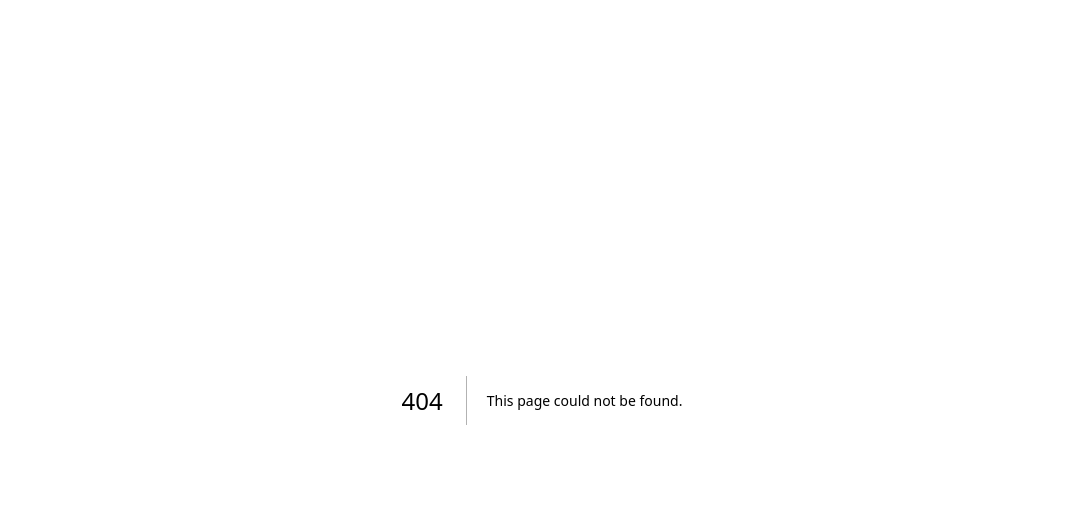
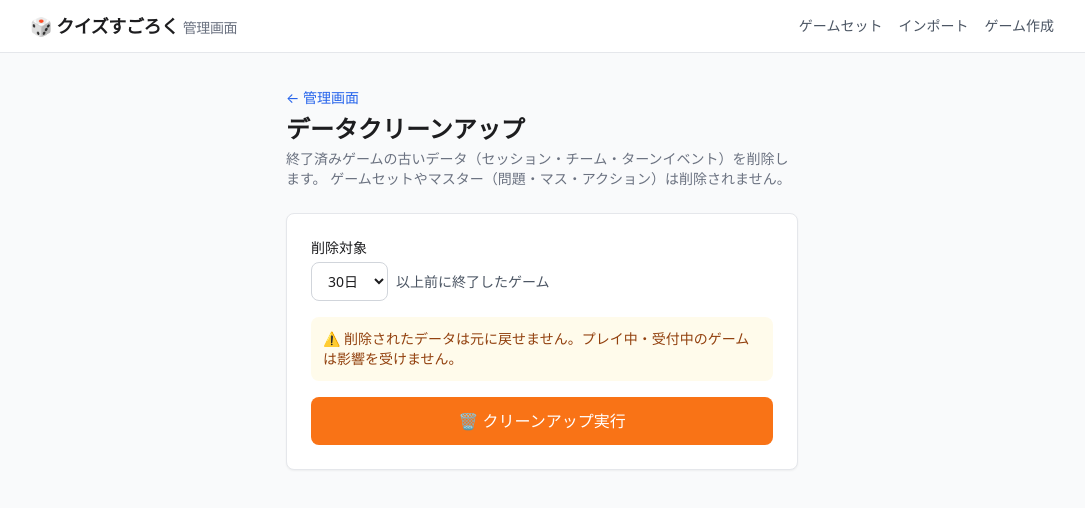
Before and after one commit to riki-ftc/sugoroku, a Next.js app: page /admin/cleanup in a window 1280 px wide. Before the commit this address had no page. Shown: the top 508 px of the page, without its empty margins (98-1183 px from the left). Built offline with nearby package versions, Linux system fonts and the light colour scheme.

Commit message:
feat: データクリーンアップ機能（DB関数 + 管理画面UI）を追加

```diff
--- /dev/null
+++ b/src/app/admin/cleanup/page.tsx
@@ -0,0 +1,122 @@
+'use client';
+
+import { useState } from 'react';
+import { createClient } from '@/lib/supabase/client';
+
+type CleanupResult = {
+  deleted_sessions: number;
+  deleted_teams: number;
+  deleted_turn_events: number;
+  cutoff_date: string;
+};
+
+export default function CleanupPage() {
+  const [daysOld, setDaysOld] = useState(30);
+  const [running, setRunning] = useState(false);
+  const [result, setResult] = useState<CleanupResult | null>(null);
+  const [error, setError] = useState<string | null>(null);
+  const [confirmed, setConfirmed] = useState(false);
+
+  async function handleCleanup() {
+    if (!confirmed) {
+      setConfirmed(true);
+      return;
+    }
+
+    setRunning(true);
+    setError(null);
+    setResult(null);
+
+    const supabase = createClient();
+    const { data, error: err } = await supabase.rpc('cleanup_old_games', {
+      days_old: daysOld,
+    });
+
+    if (err) {
+      setError('クリーンアップに失敗しました: ' + err.message);
+    } else {
+      setResult(data as CleanupResult);
+    }
+
+    setRunning(false);
+    setConfirmed(false);
+  }
+
+  return (
+    <div className="mx-auto max-w-lg space-y-6">
+      <div>
+        <a href="/admin" className="text-sm text-blue-600 hover:underline">
+          ← 管理画面
+        </a>
+        <h1 className="mt-1 text-2xl font-bold">データクリーンアップ</h1>
+        <p className="mt-1 text-sm text-gray-500">
+          終了済みゲームの古いデータ（セッション・チーム・ターンイベント）を削除します。
+          ゲームセットやマスター（問題・マス・アクション）は削除されません。
+        </p>
+      </div>
+
+      {error && (
+        <div className="rounded-lg border border-red-200 bg-red-50 p-3 text-sm text-red-700 dark:border-red-900 dark:bg-red-950 dark:text-red-300">
+          {error}
+        </div>
+      )}
+
+      {result && (
+        <div className="rounded-lg border border-green-200 bg-green-50 p-4 dark:border-green-900 dark:bg-green-950">
+          <p className="font-semibold text-green-800 dark:text-green-200">✅ クリーンアップ完了</p>
+          <div className="mt-2 space-y-1 text-sm text-green-700 dark:text-green-300">
+            <p>削除したセッション: {result.deleted_sessions}件</p>
+            <p>削除したチーム: {result.deleted_teams}件</p>
+            <p>削除したターンイベント: {result.deleted_turn_events}件</p>
+          </div>
+          {result.deleted_sessions === 0 && (
+            <p className="mt-2 text-sm text-gray-500">対象のデータはありませんでした。</p>
+          )}
+        </div>
+      )}
+
+      <div className="rounded-lg border border-gray-200 bg-white p-6 shadow-sm dark:border-gray-800 dark:bg-gray-900">
+        <div className="mb-4">
+          <label className="mb-1 block text-sm font-medium">削除対象</label>
+          <div className="flex items-center gap-2">
+            <select
+              value={daysOld}
+              onChange={(e) => {
+                setDaysOld(Number(e.target.value));
+                setConfirmed(false);
+              }}
+              className="rounded-lg border border-gray-300 bg-white px-3 py-2 text-sm dark:border-gray-700 dark:bg-gray-900"
+            >
+              <option value={7}>7日</option>
+              <option value={14}>14日</option>
+              <option value={30}>30日</option>
+              <option value={60}>60日</option>
+              <option value={90}>90日</option>
+            </select>
+            <span className="text-sm text-gray-600 dark:text-gray-400">以上前に終了したゲーム</span>
+          </div>
+        </div>
+
+        <div className="mb-4 rounded-lg bg-amber-50 p-3 text-sm text-amber-800 dark:bg-amber-950 dark:text-amber-200">
+          ⚠️ 削除されたデータは元に戻せません。プレイ中・受付中のゲームは影響を受けません。
+        </div>
+
+        <button
+          onClick={handleCleanup}
+          disabled={running}
+          className={`w-full rounded-lg px-6 py-3 font-medium text-white disabled:cursor-not-allowed disabled:opacity-50 ${
+            confirmed
+              ? 'bg-red-600 hover:bg-red-700'
+              : 'bg-orange-500 hover:bg-orange-600'
+          }`}
+        >
+          {running
+            ? '削除中...'
+            : confirmed
+            ? '⚠️ 本当に削除する（もう一度クリック）'
+            : '🗑️ クリーンアップ実行'}
+        </button>
+      </div>
+    </div>
+  );
+}
```
Also changed, not shown: 1 other file (tests, documents, lock files or other folders).
